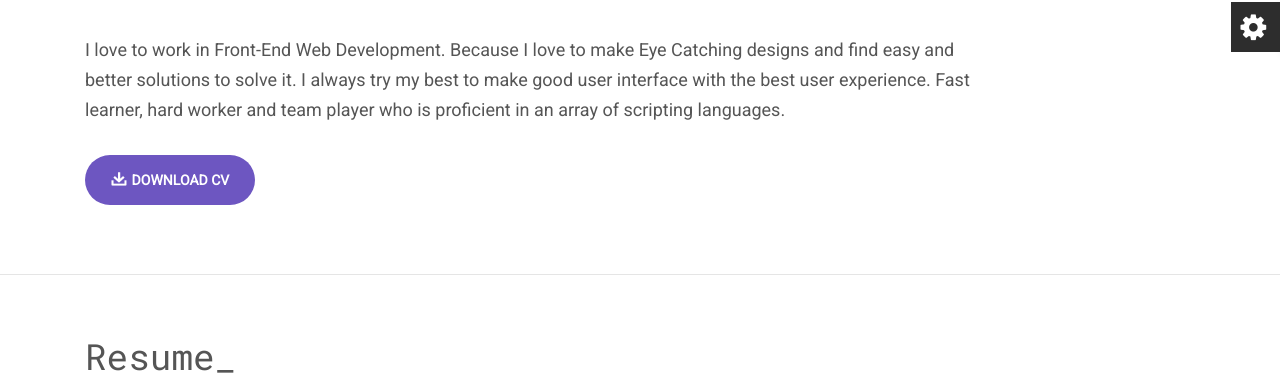
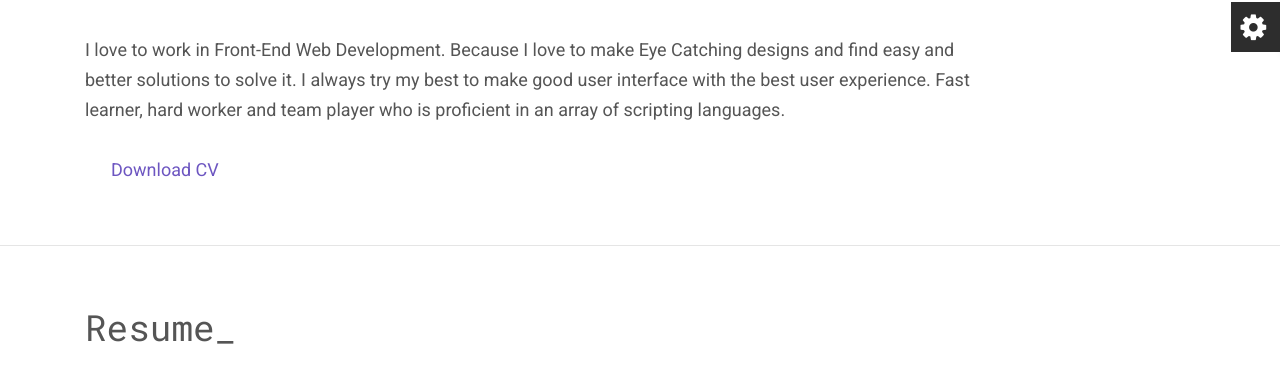
Before and after one commit to Ajaykumarme/HELLO, a website: page index.html in a window 1280 px wide. Shown: the part 629-1014 px from the top of the page. Drawn offline with Linux system fonts and the light colour scheme; files whose address does not match are found by name.

Commit message:
Update index.html

```diff
--- a/index.html
+++ b/index.html
@@ -113,7 +113,7 @@
           Fast learner, hard worker and team player who is proficient in
           an array of scripting languages.
         </p>
-        <a href="" class="section_btn site-btn"><img src="img/img_btn_icon.png" alt="">Download CV</a>
+        <a href="" class="RESUME CV.pdf"><img src="img/img_btn_icon.png" alt="">Download CV</a>
       </div>
     </div>
   </section>
```
